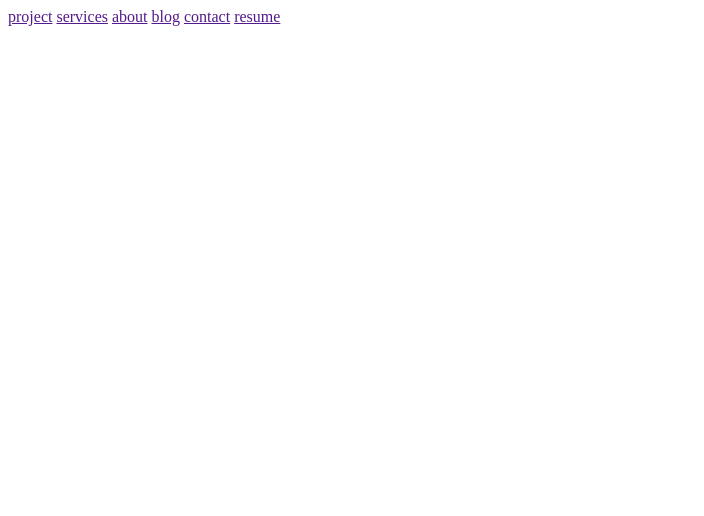
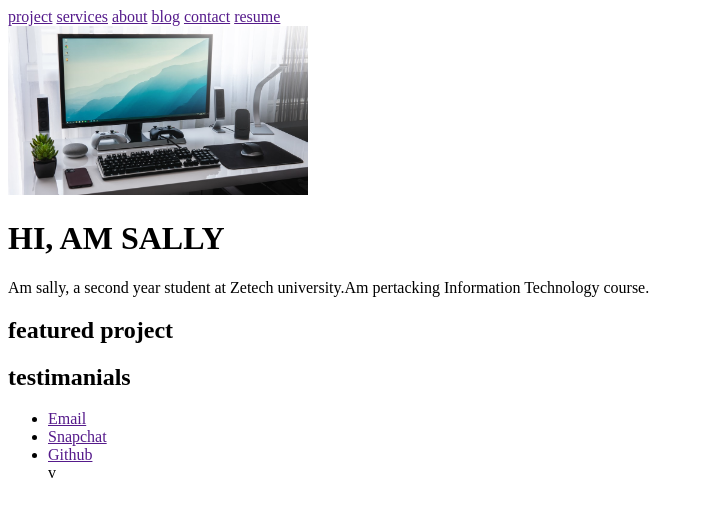
Before and after one commit to SallyMbula/portfolio, a plain HTML site: page INDEX.HTML in a window 1280 px wide. Shown: the whole page, without its empty margins (0-704 px from the left). Drawn offline with Linux system fonts and the light colour scheme.

Commit message:
Add files via upload
added index and images

```diff
--- a/INDEX.HTML
+++ b/INDEX.HTML
@@ -13,7 +13,7 @@
     <meta charset="UTF-8" />
     <meta http-equiv="X-UA-Compatible" content="IE=edge" />
     <meta name="viewport" content="width=device-width, initial-scale=1.0" />
-    <title>SALLY MBULA</title>
+    <title>SALLY MBULA: Home page</title>
   </head>
   <body>
     <!--navigation bar-->
@@ -26,10 +26,36 @@
       <a href="">resume</a>
     </nav>
     <!--hero section-->
-    <header></header>
+    <header>
+      <img
+        src="./images/photo-1587831990711-23ca6441447b.jpg"
+        alt="Profile image"
+        width="300"
+        length="300"
+      />
+      <h1>HI, AM SALLY</h1>
+      <p>
+        Am sally, a second year student at Zetech university.Am pertacking
+        Information Technology course.
+      </p>
+    </header>
     <!--main section-->
-    <main></main>
+    <main>
+      <article>
+        <h2>featured project</h2>
+      </article>
+      <article>
+        <h2>testimanials</h2>
+      </article>
+    </main>
     <!--footer selection-->
-    <footer></footer>
+    <footer>
+      <ul>
+        <li><a href="">Email</a></li>
+        <li><a href="">Snapchat</a></li>
+        <li><a href="">Github</a></li>
+        v
+      </ul>
+    </footer>
   </body>
 </html>
```
